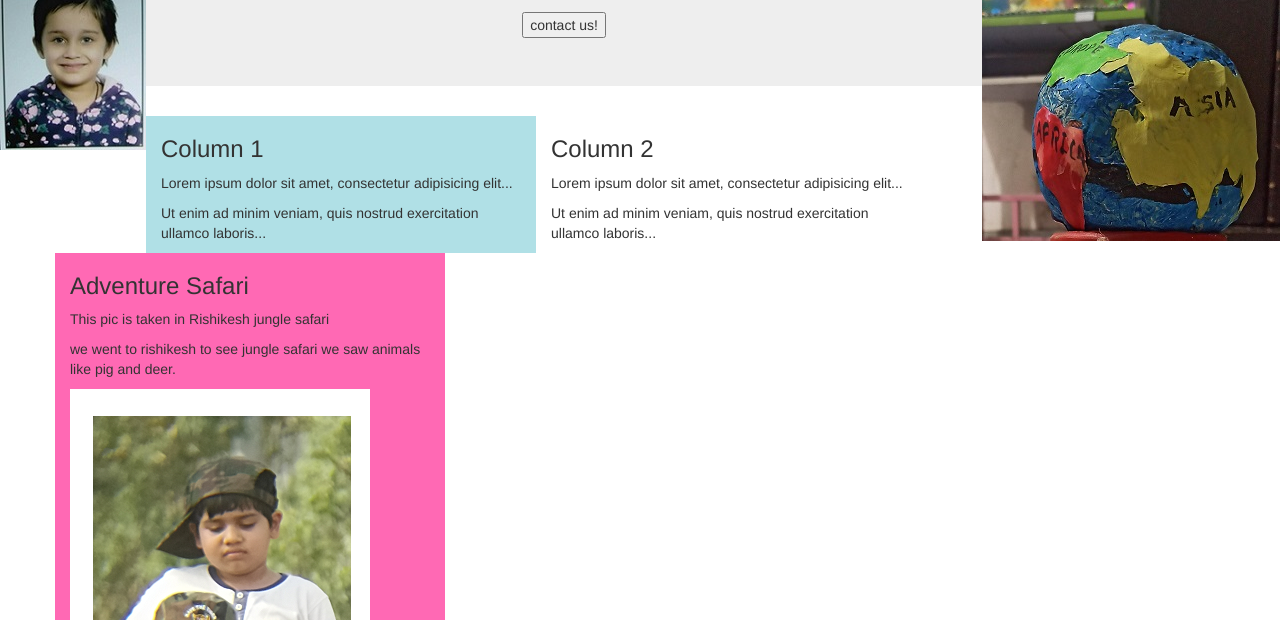
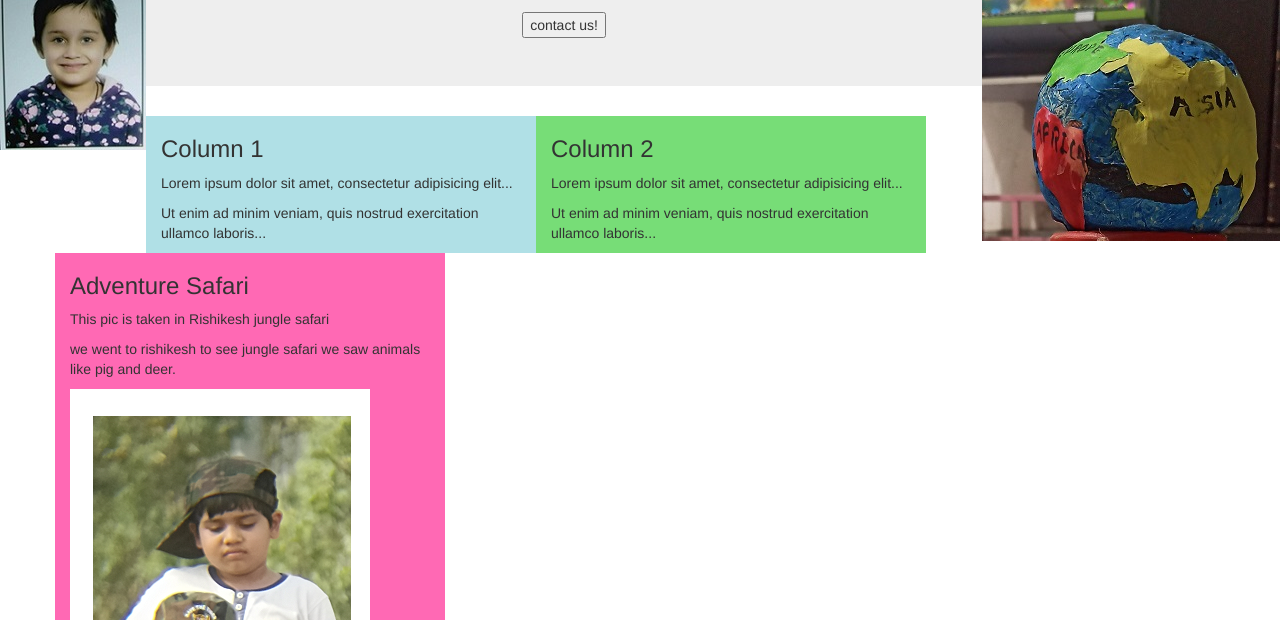
Before and after one commit to playbunny8751/playbunny, a plain HTML site: page index.html in a window 1280 px wide. Shown: the part 180-800 px from the top of the page. Drawn offline with nearby package versions, Linux system fonts and the light colour scheme.

Commit message:
error
fixing error

```diff
--- a/index.html
+++ b/index.html
@@ -25,7 +25,7 @@
       <p>Lorem ipsum dolor sit amet, consectetur adipisicing elit...</p>
       <p>Ut enim ad minim veniam, quis nostrud exercitation ullamco laboris...</p>
     </div>
-    <div class="col-sm-4" style="background-color:pastelgreen;">
+    <div class="col-sm-4" style="background-color:#77DD77;">
       <h3>Column 2</h3>
       <p>Lorem ipsum dolor sit amet, consectetur adipisicing elit...</p>
       <p>Ut enim ad minim veniam, quis nostrud exercitation ullamco laboris...</p>
```
